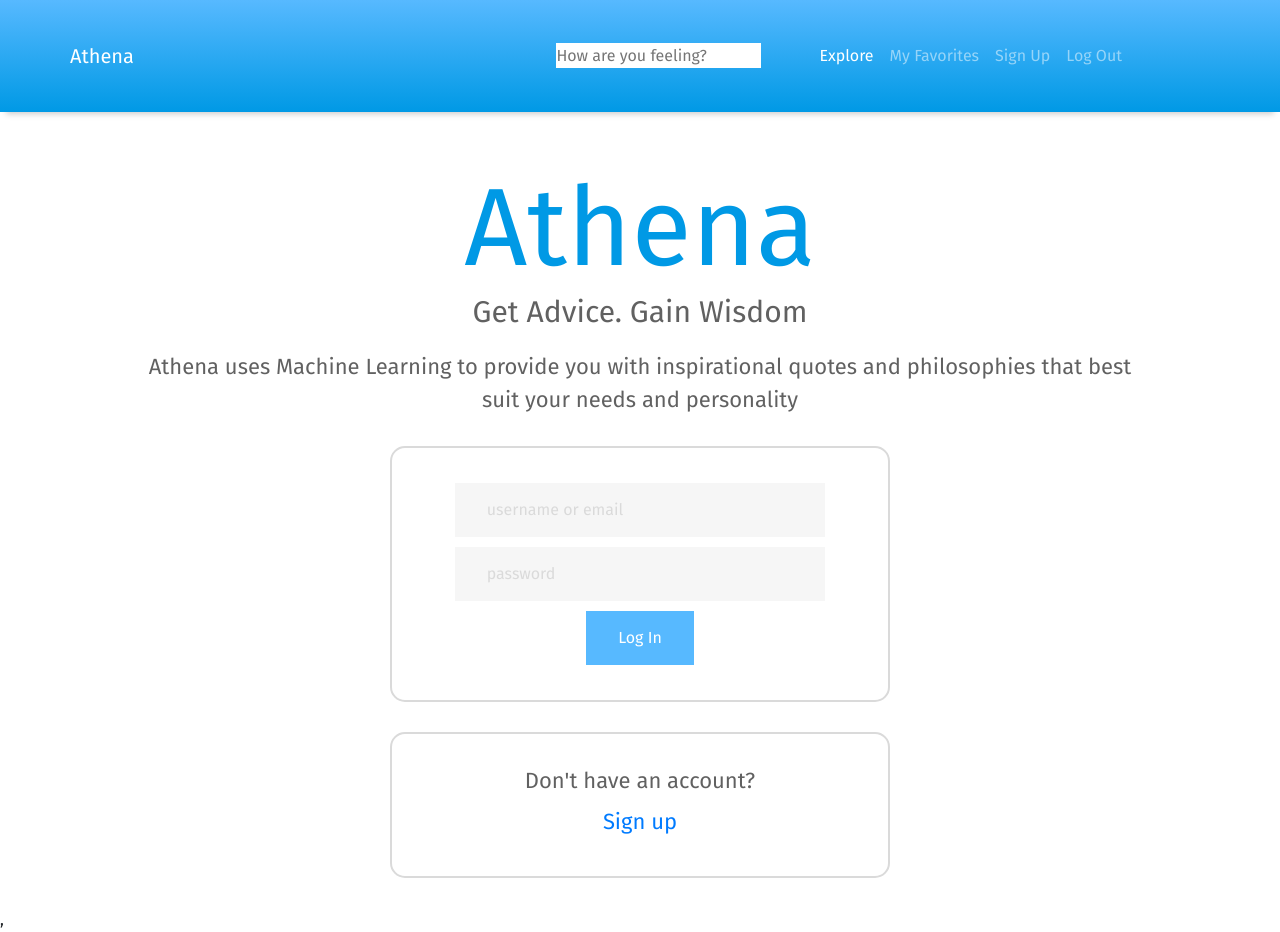
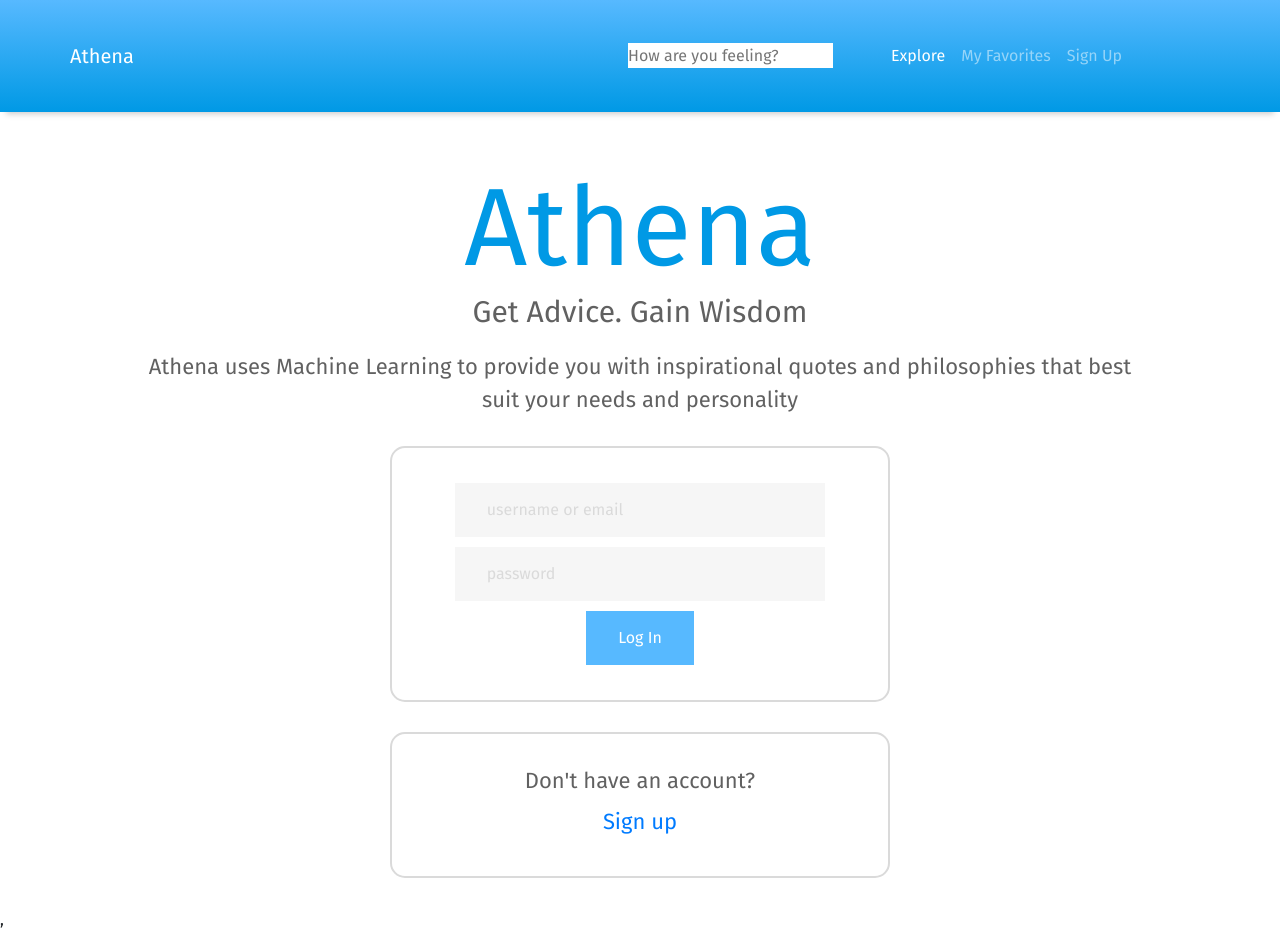
Before and after one commit to rohanrobinson/athena-frontend, a React (Create React App) app: page / in a window 1280 px wide. Built offline with nearby package versions, Linux system fonts and the light colour scheme; no server answers.

Commit message:
navigation changes

```diff
--- a/src/Home.js
+++ b/src/Home.js
@@ -44,6 +44,7 @@ handleLogin = e => {
         console.log("here");
         console.log(res);
         console.log(res.data);
+        localStorage.setItem('token', res.data.token);
         // we will need to save the token globally somewhere
       })
 
--- a/src/Navigation.jsx
+++ b/src/Navigation.jsx
@@ -1,8 +1,27 @@
 import React from "react";
 import { Link, withRouter } from "react-router-dom";
 import SearchBar from './SearchBar'
+import axios from 'axios';
 
-function Navigation(props) {
+class Navigation extends React.Component {
+  state = {};
+  componentDidMount() {
+  const config = {
+    headers: {
+      Authorization: 'Bearer ' + localStorage.getItem('token')
+    }
+  };
+    axios.get(`http://localhost:5000/api/auth/get`, config).then(
+      res => {
+        this.setState({
+          user: res.data
+        });
+        console.log(res)
+      }
+    )
+  }
+  render() {
+    if(this.state.user){
       return (
         <div className="navigation">
           <nav class="navbar navbar-expand navbar-dark bg-primary">
@@ -18,7 +37,7 @@ function Navigation(props) {
                   </li>
                   <li
                     class={`nav-item  ${
-                  props.location.pathname === "/" ? "active" : ""
+                      this.props.location.pathname === "/" ? "active" : ""
                     }`}
                   >
                     <Link class="nav-link" to="/explore">
@@ -28,7 +47,7 @@ function Navigation(props) {
                   </li>
                   <li
                     class={`nav-item  ${
-                  props.location.pathname === "/about" ? "active" : ""
+                      this.props.location.pathname === "/about" ? "active" : ""
                     }`}
                   >
                     <Link class="nav-link" to="/quotesSaved">
@@ -37,12 +56,9 @@ function Navigation(props) {
                   </li>
                   <li
                     class={`nav-item  ${
-                  props.location.pathname === "/contact" ? "active" : ""
+                      this.props.location.pathname === "/contact" ? "active" : ""
                     }`}
                   >
-                <Link class="nav-link" to="/createAccount">
-                  Sign Up
-                </Link>
                   </li>
                   <li class="nav-link">
                     <a class="log-out" onClick={()=>alert("You have been succesfully logged out!")}>Log Out</a>
@@ -52,7 +68,58 @@ function Navigation(props) {
             </div>
           </nav>
         </div>
+      )
+    }
+    else {
+      return (
+        <div className="navigation">
+          <nav class="navbar navbar-expand navbar-dark bg-primary">
+            <div class="container">
+              <Link class="navbar-brand" to="/">
+                Athena
+              </Link>
+
+              <div>
+                <ul class="navbar-nav ml-auto">
+                  <li>
+                    <SearchBar />
+                  </li>
+                  <li
+                    class={`nav-item  ${
+                      this.props.location.pathname === "/" ? "active" : ""
+                    }`}
+                  >
+                    <Link class="nav-link" to="/explore">
+                      Explore
+                      <span class="sr-only">(current)</span>
+                    </Link>
+                  </li>
+                  <li
+                    class={`nav-item  ${
+                      this.props.location.pathname === "/about" ? "active" : ""
+                    }`}
+                  >
+                    <Link class="nav-link" to="/quotesSaved">
+                      My Favorites
+                    </Link>
+                  </li>
+                  <li
+                    class={`nav-item  ${
+                      this.props.location.pathname === "/contact" ? "active" : ""
+                    }`}
+                  >
+                    <Link class="nav-link" to="/createAccount">
+                      Sign Up
+                    </Link>
+                  </li>
+                </ul>
+              </div>
+            </div>
+          </nav>
+        </div>
       );
+    }
+  }
 }
 
 export default withRouter(Navigation);
```
Lines whose indentation alone changed are shown as unchanged.
